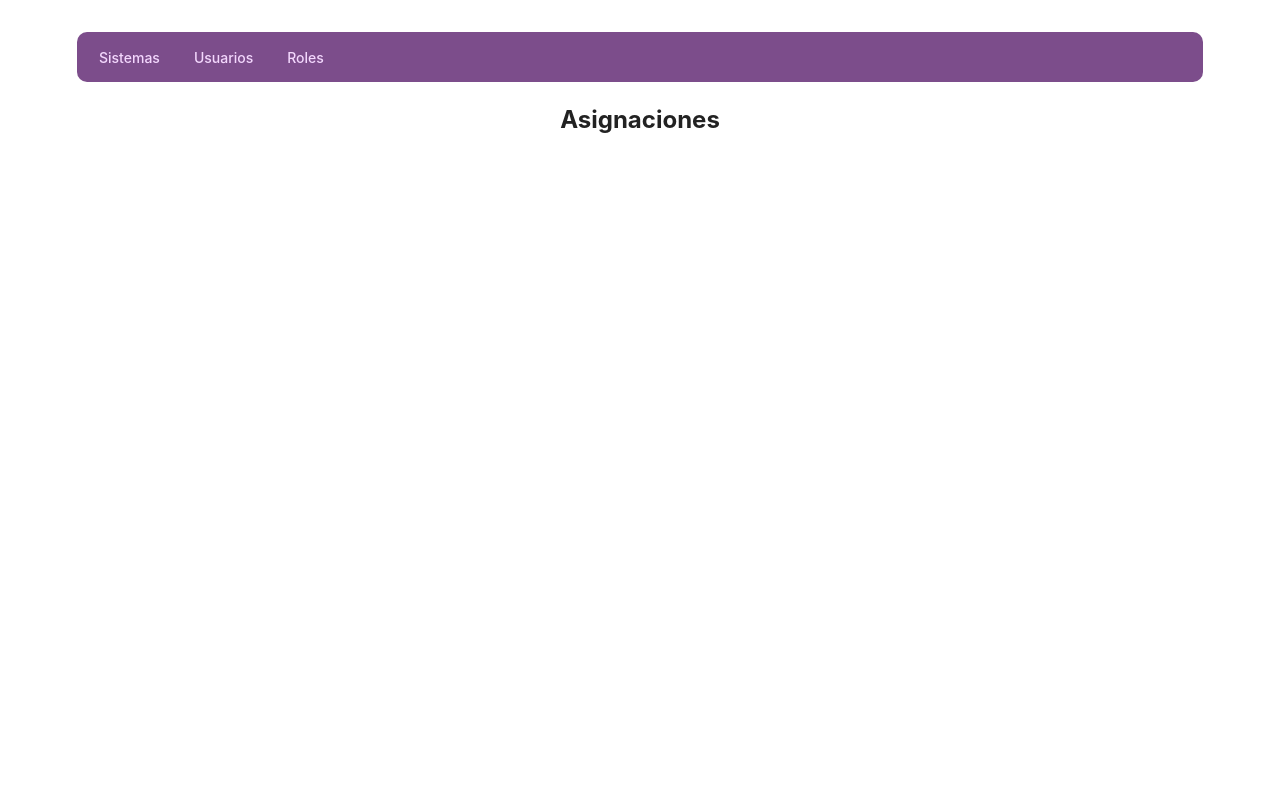
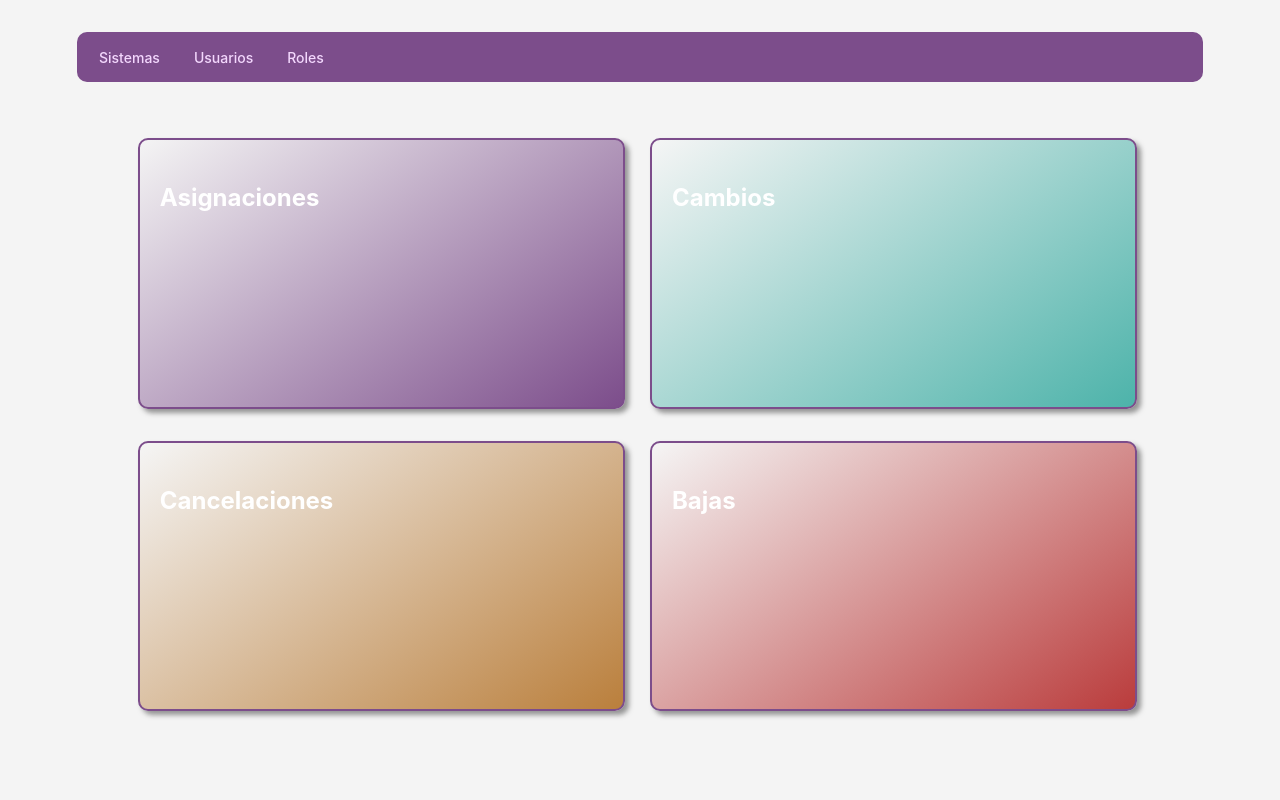
Before and after one commit to DominicTwo/AsignacionEquipos, a PHP site: page /sistemas_view/index.php in a window 1280 px wide. Run offline with PHP 8.4, Linux system fonts and the light colour scheme.

Commit message:
Actualizacion Index(Vista Sistemas)

```diff
--- a/sistemas_view/index.php
+++ b/sistemas_view/index.php
@@ -1,7 +1,7 @@
 <?php
 // require_once '../auth.php';
 // proteger_ruta(['sistemas']); protege las rutas
-require '../src/templates/NavBar.php'
+ require '../src/templates/NavBar.php'
 ?>
 <!DOCTYPE html>
 <html lang="en">
@@ -12,15 +12,30 @@ require '../src/templates/NavBar.php'
     <title>Document</title>
 </head>
 <body>
-     <main class="main-Asignaciones-sistemas">
-        <section class="section-main-asignaciones">
-          <h1 class="titulo-asignaciones">Asignaciones</h1>
+     <main class="main-cards-sistemas">
+        <section class="section-main">
+            <a href="ViewAsignaciones.php" class="link-cards">
+                <div class="card-content asignacion-card">
+                <h2 class="title-card title-asignaciones">Asignaciones</h2>
+                </div>
+            </a>
+            <a href="ViewAsignaciones.php" class="link-cards">
+                <div class="card-content cambio-card" >
+                <h2 class="title-card">Cambios</h2>
+                </div>
+            </a>
+            <a href="ViewAsignaciones.php" class="link-cards">
+                <div class="card-content cancelacion-card">
+                <h2 class="title-card">Cancelaciones</h2>
+                </div>
+            </a>
+            <a href="ViewAsignaciones.php" class="link-cards">
+                <div class="card-content bajas-card">
+                <h2 class="title-card">Bajas</h2>
+                </div>
+            </a>
 
-          <div class="contenedor-cards">
-          <div class="card-asignacion">
-      </div>
-  </div>
-</section>
+        </section>
     </main>
 </body>
 </html>
--- a/src/css/navBar.css
+++ b/src/css/navBar.css
@@ -1,5 +1,5 @@
 :root {
-  --color1: #7c4d8b;;
+  --color1: #7c4d8b;
   --color2: #f3d7fd;
   --color3: #e74c3c;
   --color4: #f5f5f5;
--- a/src/css/sistemas/index.css
+++ b/src/css/sistemas/index.css
@@ -14,4 +14,74 @@ body {
   padding: 20px;
 
   scroll-behavior: smooth;
+
+  background-color: #f4f4f4;
 }
+
+.main-cards-sistemas {
+  height: 80%;
+  width: 90%;
+
+  display: flex;
+  justify-content: center;
+
+  padding: 10px;
+  margin: auto;
+
+}
+
+  .section-main {
+    display: grid;
+    grid-template-columns: repeat(2, 1fr);
+    gap: 20px;
+    justify-content: center;
+    width: 90%;
+
+    padding: 1%;
+}
+
+.link-cards {
+  text-decoration: none;
+}
+
+.title-card {
+  font-size: 1.5rem;
+  color: #fff;
+}
+
+.title-asugnaciones{
+ -webkit-text-stroke-color:rgba(128, 179, 77, 1) ;
+}
+
+.card-content {
+  width: 90%;
+  height: 80%;;
+
+  border: 2px solid#7c4d8b;
+
+  padding: 20px;
+  border-radius: 10px;
+
+ -webkit-box-shadow: 4px 4px 5px 0px rgba(72, 72, 72, 0.6);
+box-shadow: 4px 4px 5px 0px rgba(85, 85, 85, 0.6);
+}
+
+.asignacion-card {
+ background: #F5F5F5;
+background: linear-gradient(145deg, rgb(244, 244, 244) 0%, #7c4d8b 100%);
+}
+
+.cambio-card{
+  background: #F5F5F5;
+background: linear-gradient(145deg, rgba(245, 245, 245, 1) 0%, rgba(77, 179, 170, 1) 100%);
+}
+
+.cancelacion-card{
+background: #F5F5F5;
+background: linear-gradient(145deg, rgba(245, 245, 245, 1) 0%, rgba(186, 127, 60, 1) 100%);
+}
+
+.bajas-card{
+background: #F5F5F5;
+background: linear-gradient(145deg, rgba(245, 245, 245, 1) 0%, rgba(186, 60, 60, 1) 100%);
+}
```
Also changed, not shown: src/css/sistemas/views.css (deleted, +0 -112 lines).
